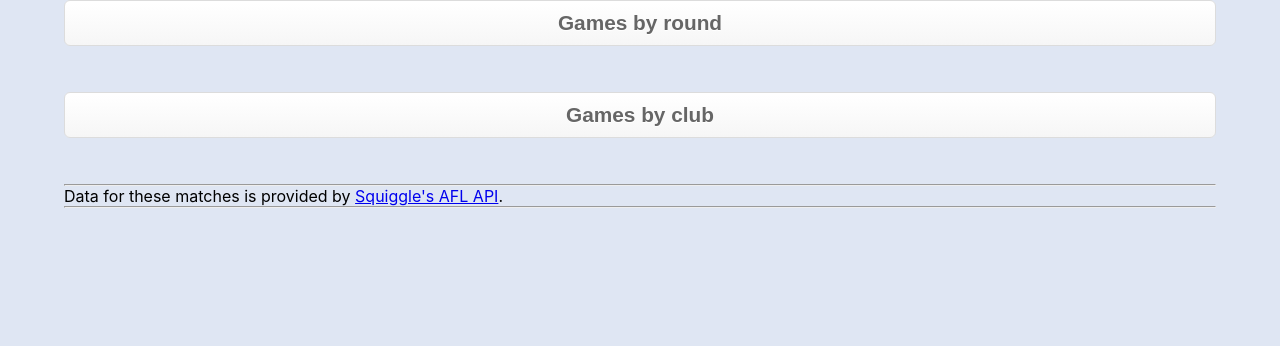
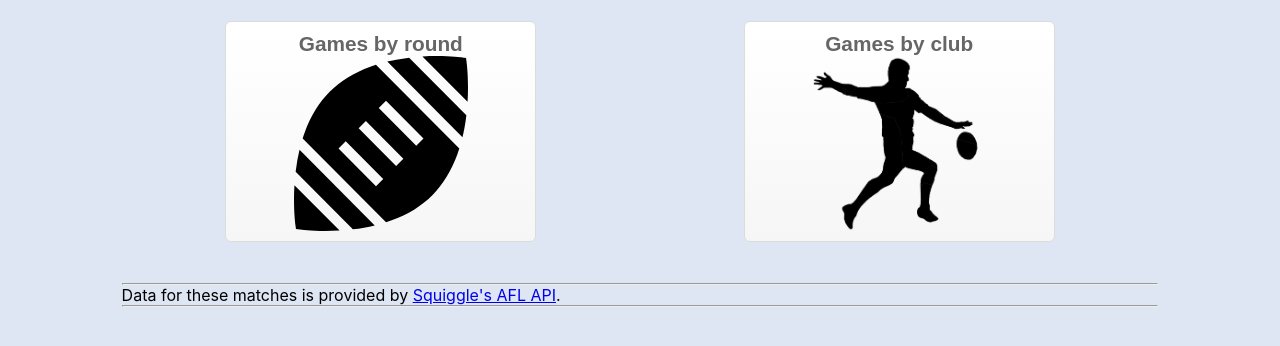
Before and after one commit to benfanderson/aflscores, a React app: page / in a window 1280 px wide. Shown: the top 346 px of the page. Built offline with nearby package versions, Linux system fonts and the light colour scheme.

Commit message:
Styled front page buttons

```diff
--- a/package.json
+++ b/package.json
@@ -43,6 +43,7 @@
     "eslint-plugin-react": "^7.22.0",
     "eslint-plugin-react-hooks": "^4.2.0",
     "eslint-webpack-plugin": "^2.4.1",
+    "file-loader": "^6.2.0",
     "html-webpack-plugin": "^4.5.1",
     "react-hot-loader": "^4.13.0",
     "style-loader": "^2.0.0",
--- a/public/styles.css
+++ b/public/styles.css
@@ -10,8 +10,24 @@
   -webkit-font-smoothing: antialiased;
   -moz-osx-font-smoothing: grayscale;
   background-color: rgb(223, 230, 243);
-    width: 90%;
+}
+
+.container {
+  width: 98%;
   margin: auto;
+}
+
+.bigButtonContainer{
+  display: flex;
+  flex-wrap: wrap;
+  justify-content: space-around;
+  margin-top: 2%;
+
+}
+
+.buttonImg{
+  width: 70%;
+  height: auto;
 }
 
 .buttonContainer {
@@ -19,6 +35,34 @@
   flex-wrap: wrap;
   justify-content: space-between;
   margin-top: 2%;
+}
+
+.bigButton {
+  width: 48%;
+  margin-bottom: 4%;
+  font-size: 1.3em;
+  box-shadow:inset 0px 1px 0px 0px #ffffff;
+  background:linear-gradient(to bottom, #ffffff 5%, #f6f6f6 100%);
+  background-color:#ffffff;
+  border-radius:6px;
+  border:1px solid #dcdcdc;
+  display:inline-block;
+  cursor:pointer;
+  color:#666666;
+  font-family:Arial;
+  font-weight:bold;
+  padding:10px 30px;
+  text-decoration:none;
+  text-shadow:0px 1px 0px #ffffff;
+}
+
+.bigButton:hover {
+	background:linear-gradient(to bottom, #f6f6f6 5%, #ffffff 100%);
+	background-color:#f6f6f6;
+}
+.bigButton:active {
+	position:relative;
+	top:1px;
 }
 
   .littleButton {
@@ -61,13 +105,18 @@
 
 .live{
   color: rgb(238, 86, 99);
-  /* animation: pulsate 1.5s ease-out;
+  animation: pulsate 1.5s ease-out;
   animation-iteration-count: infinite;
-  opacity: 0.5; */
+  opacity: 0.5;
 }
 
 /*View for tablet*/
 @media only screen and (min-width: 479px) {
+
+  .bigButton {
+    width: 30%;
+  }
+
   .buttonContainer{
     display: grid;
     grid-template-columns: repeat(auto-fill, 29%);
@@ -82,6 +131,7 @@
     justify-content: space-between;
   }
 
+
   .littleButton {
     width: 100%;
   }
@@ -90,6 +140,11 @@
 
 /*View for desktop*/
 @media only screen and (min-width: 1000px) {
+
+  .container{
+    width: 90%;
+  }
+
   .buttonContainer{
     grid-template-columns: repeat(auto-fill, 15%);
   }
--- a/src/components/App.js
+++ b/src/components/App.js
@@ -6,6 +6,7 @@ import RoundGames from './RoundGames';
 import ClubGames from './ClubGames';
 import Rounds from './Rounds';
 import Clubs from './Clubs';
+import styles from '../../public/styles.css';
 
 const ENDPOINT = 'http://127.0.0.1:4001';
 
@@ -20,7 +21,7 @@ function App() {
   }, []);
 
   return (
-    <>
+    <div className={styles.container}>
       <BrowserRouter>
         <Switch>
           <Route exact path="/">
@@ -41,7 +42,7 @@ function App() {
           <Route path="/clubs/:id"><ClubGames games={liveScores} /></Route>
         </Switch>
       </BrowserRouter>
-    </>
+    </div>
   );
 }
 
--- a/src/components/ClubGames.js
+++ b/src/components/ClubGames.js
@@ -22,16 +22,17 @@ function ClubGames(props) {
   );
 
   return (
+
     roundArray.length > 0
       ? (
-        <div>
+        <div className={styles.container}>
           <h2>{createTitle(id)}</h2>
           <div className={styles.gamesContainer}>
             {
-            roundArray.map((game) => (
-              <GameTile key={game.id} game={game} />
-            ))
-            }
+              roundArray.map((game) => (
+                <GameTile key={game.id} game={game} />
+              ))
+              }
           </div>
           <Footer />
         </div>
--- a/src/components/Front.js
+++ b/src/components/Front.js
@@ -2,14 +2,24 @@ import React from 'react';
 import { useHistory } from 'react-router-dom';
 import styles from '../../public/styles.css';
 import Footer from './footer';
+import player from '../../public/images/player.png';
+import football from '../../public/images/football.svg';
 
 function Front() {
   const history = useHistory();
 
   return (
     <div className={styles.container}>
-      <button className={styles.littleButton} type="button" onClick={() => history.push('rounds')}>Games by round</button>
-      <button className={styles.littleButton} type="button" onClick={() => history.push('clubs')}>Games by club</button>
+      <div className={styles.bigButtonContainer}>
+        <button className={styles.bigButton} type="button" onClick={() => history.push('rounds')}>
+          <p>Games by round</p>
+          <img src={football} className={styles.buttonImg} alt="Football icon" />
+        </button>
+        <button className={styles.bigButton} type="button" onClick={() => history.push('clubs')}>
+          <p>Games by club</p>
+          <img src={player} className={styles.buttonImg} alt="Football player icon" />
+        </button>
+      </div>
       <Footer />
     </div>
   );
--- a/src/components/RoundGames.js
+++ b/src/components/RoundGames.js
@@ -25,7 +25,7 @@ function RoundGames(props) {
   return (
     roundArray.length > 0
       ? (
-        <div>
+        <div className={styles.container}>
           <h2>{createTitle(roundNumber)}</h2>
           <div className={styles.gamesContainer}>
             {
--- a/webpack.config.js
+++ b/webpack.config.js
@@ -18,6 +18,17 @@ module.exports = {
         use: [
           {
             loader: 'svg-url-loader',
+            options: {
+              limit: 10000,
+            },
+          },
+        ],
+      },
+      {
+        test: /\.(png|jpe?g|gif)$/i,
+        use: [
+          {
+            loader: 'file-loader',
             options: {
               limit: 10000,
             },
```
Lines whose indentation alone changed are shown as unchanged.
